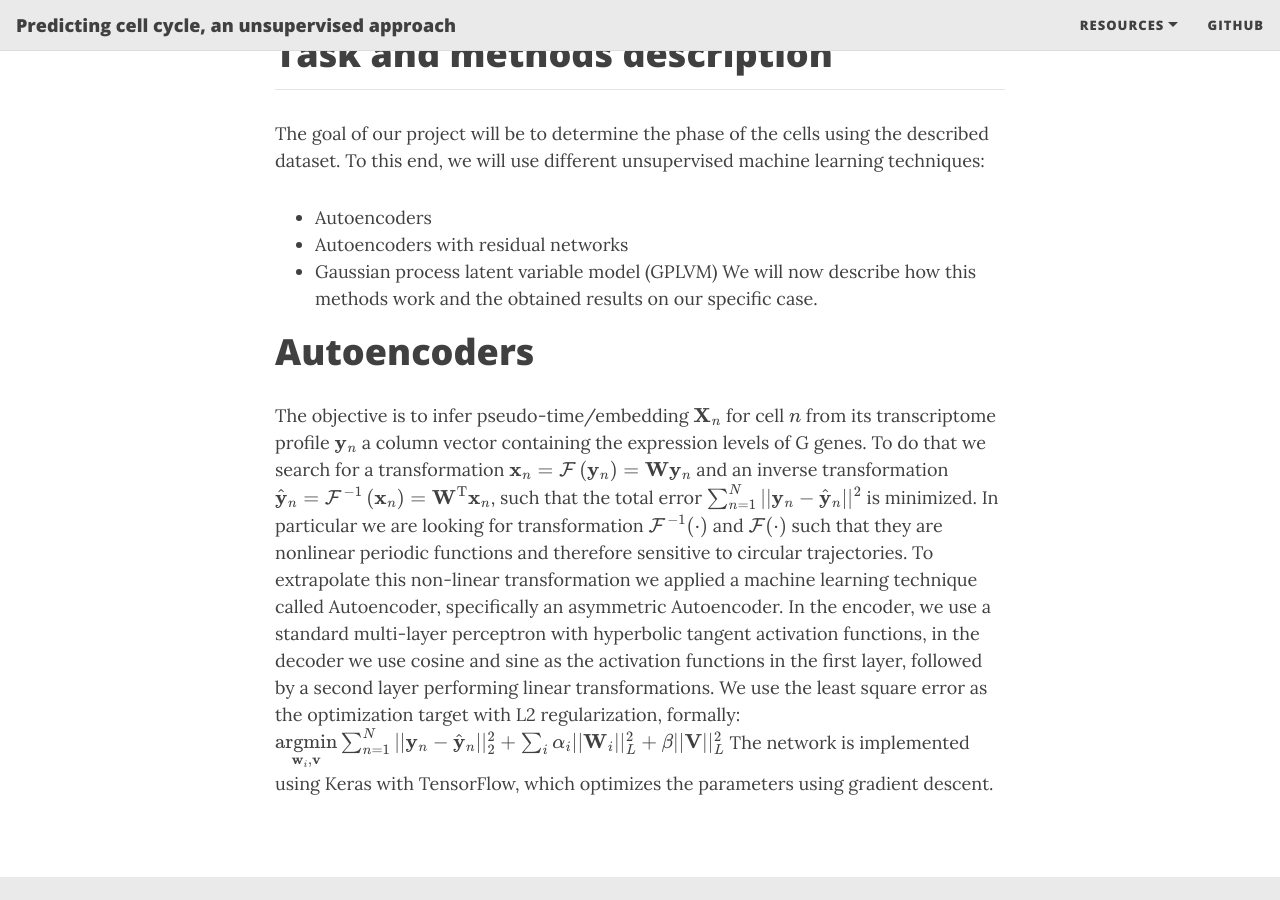
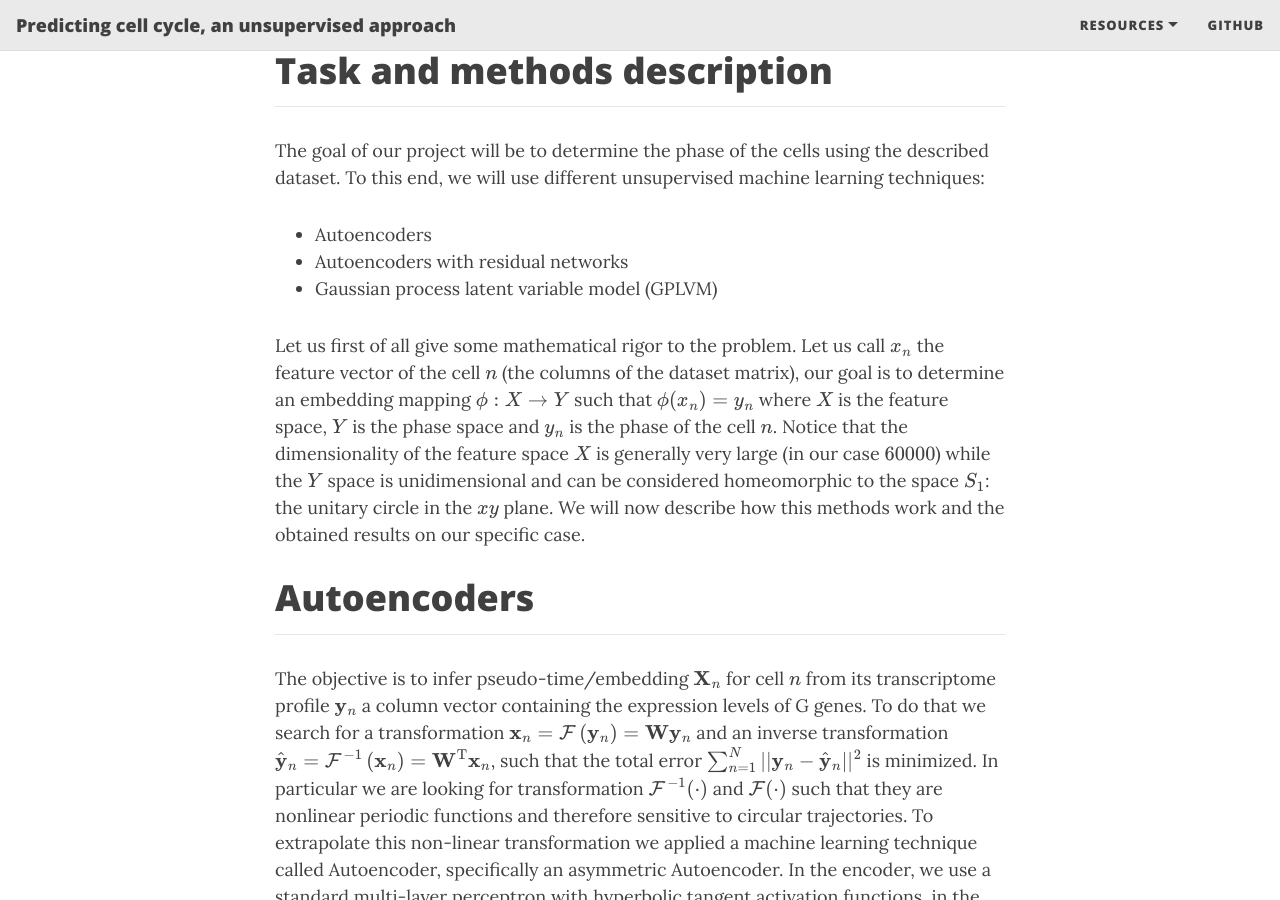
Before and after one commit to lucarossi9/statistical_computation_4, a Jekyll site: the page built from index.md, in a window 1280 px wide and 900 px high, scrolled down 6278 px. Built offline with Jekyll 4.4.1, drawn with Linux system fonts in a browser that asks for light colours; nearby versions of some CDN libraries; formulas are drawn with MathJax 3; the list of posts is cut into pages by our own code.

Commit message:
Update index.md

```diff
--- a/index.md
+++ b/index.md
@@ -10,6 +10,7 @@ use-site-title: true
 
 
 # Abstract
+------------------------------------------------------
 
 Advances in omics technologies make it possible to study cellular dynamics, providing accurate information on which genes encoded in our DNA are turned on or off in the continuously changing transcriptome. In particular, RNA-seq provides a powerful means to analyze molecular mechanisms underlying cell-state transitions, leading to an unprecedented opportunity to reveal latent biological processes. As a result, the reconstruction of cell development processes from RNA sequences has attracted much attention in recent years. Still, it remains a challenge due to the heterogeneous nature of the processes. The underlying idea in most methods proposed is that there is a biological process responsible for the main variations in the data. Then the goal is to infer the trajectory of that process in the gene expression space so that its effects can be removed. It allows the delineation of other cell subpopulations, which can be crucial to studying tumor evolution. This project explores computational techniques for pseudo-time inference of the cell cycle process from RNA sequences. This study presents different unsupervised approaches to this problem: an autoencoder approach (), a Generetive adversarial learning approach () and a Bayesian Gaussian process latent variable model based approach ().
 
@@ -73,9 +74,12 @@ The goal of our project will be to determine the phase of the cells using the de
 * Autoencoders
 * Autoencoders with residual networks
 * Gaussian process latent variable model (GPLVM)
+
+Let us first of all give some mathematical rigor to the problem. Let us call $$x_n$$ the feature vector of the cell $$n$$ (the columns of the dataset matrix), our goal is to determine an embedding mapping $$\phi : X \to Y $$ such that $$\phi(x_n) = y_n$$ where $$X$$ is the feature space, $$Y$$ is the phase space and $$y_n$$ is the phase of the cell $$n$$. Notice that the dimensionality of the feature space $$X$$ is generally very large (in our case $$60000$$) while the $$Y$$ space is unidimensional and can be considered homeomorphic to the space $$S_1$$: the unitary circle in the $$xy$$ plane.
 We will now describe how this methods work and the obtained results on our specific case.
 
 # Autoencoders
+-----------------------------------------------------------------
 
 The objective is to infer pseudo-time/embedding $$\mathbf{X}_n$$ for cell $$n$$ from its transcriptome profile $$\mathbf{y}_n$$ a column vector containing the expression
 levels of G genes. To do that we search for a transformation $$\mathbf{x}_{n}=\mathcal{F}\left(\mathbf{y}_{n}\right)=\mathbf{W} \mathbf{y}_{n}$$ and an inverse transformation $$\hat{\mathbf{y}}_{n}=\mathcal{F}^{-1}\left(\mathbf{x}_{n}\right)=\mathbf{W}^{\mathrm{T}} \mathbf{x}_{n}$$, such that the total error $$\sum_{n=1}^{N}||\mathbf{y}_{n}-\hat{\mathbf{y}}_{n}||^{2}$$ is minimized. In particular we are looking for transformation $$\mathcal{F}^{-1}(\cdot)$$ and $$\mathcal{F}(\cdot)$$ such that they are nonlinear periodic functions and therefore sensitive to circular trajectories.
```
